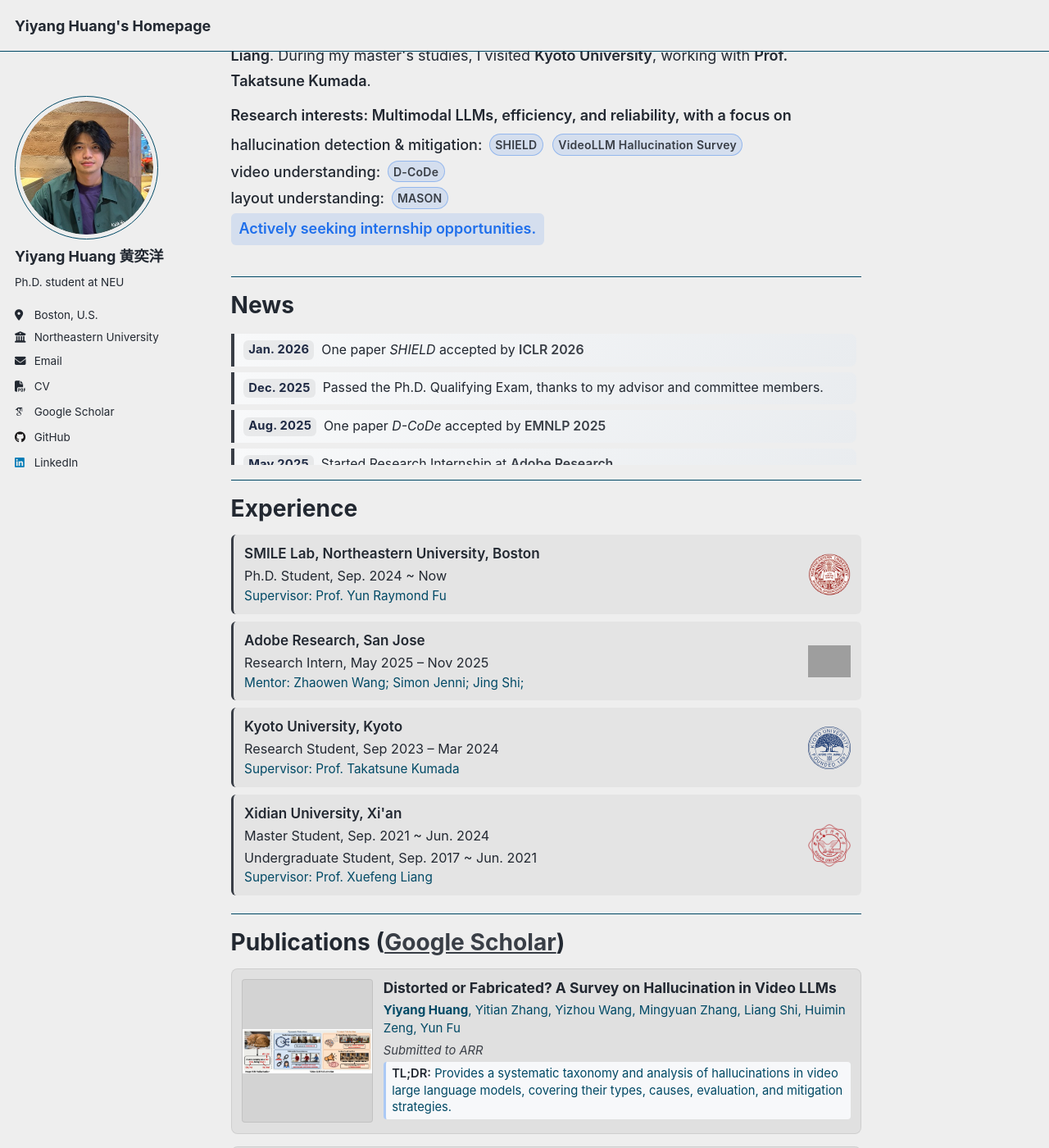
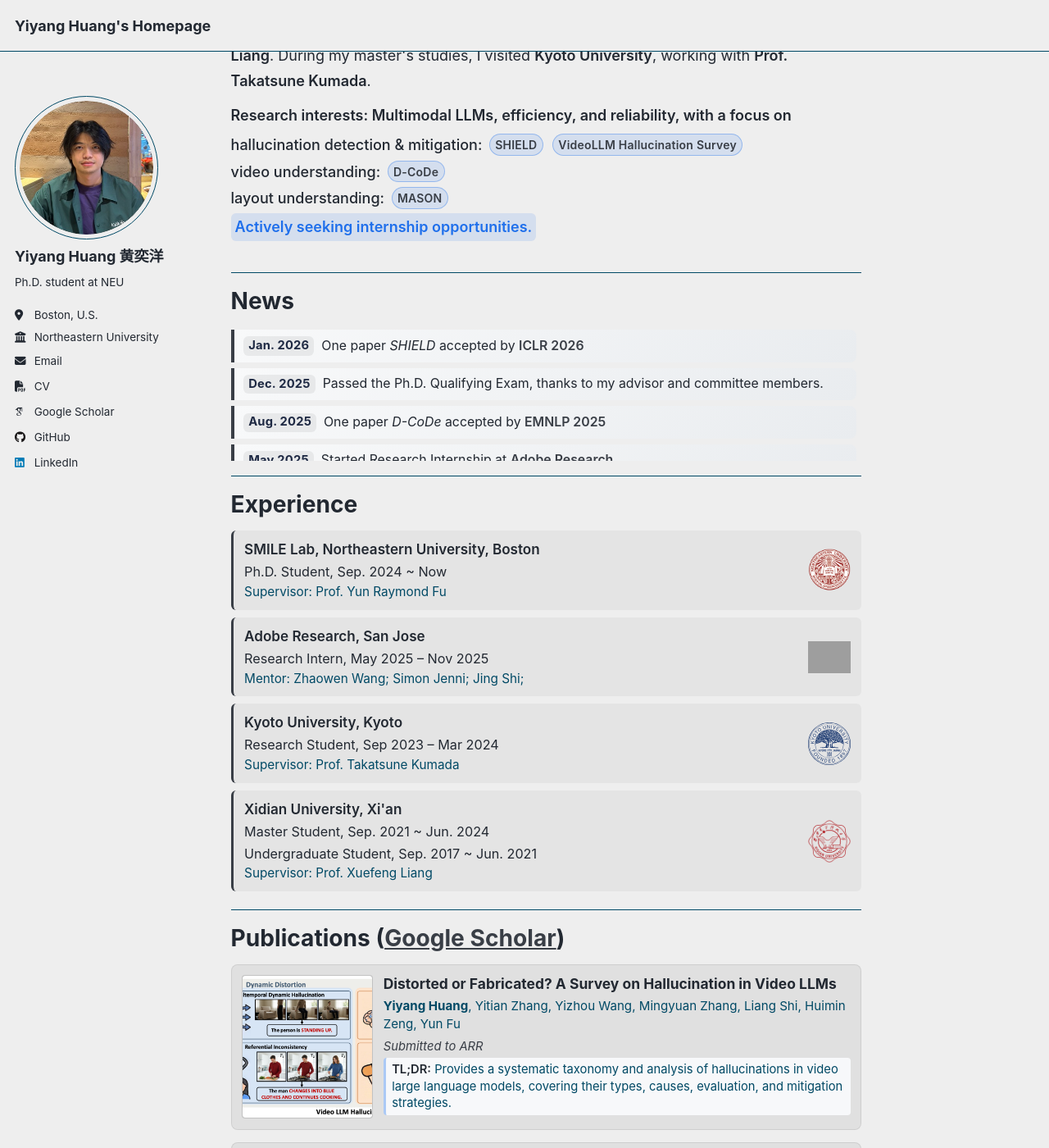
Before and after one commit to hukcc/hukcc.github.io, a Jekyll site: the page built from _pages/about.md, in a window 1280 px wide and 1400 px high, scrolled down 212 px. Shown: the whole window at 82% size. Built offline with Jekyll 4.4.1, drawn with Linux system fonts in a browser that asks for light colours; some web fonts are replaced; a script that is not in the unit is left out; grey boxes are pictures that could not be loaded.

Commit message:
Refine publication thumbnails and compact buttons
- Add hover preview for publication thumbnails
- Remove thumbnail click behavior
- Tighten internship highlight padding
- Reduce Paper/Code button size

```diff
--- a/_pages/about.md
+++ b/_pages/about.md
@@ -127,7 +127,10 @@
 
 <div class="pub-item" id="pub-videollm-hallucination">
   <div class="pub-thumb">
-    <img src="/images/pub_arr_hallucination.png" alt="ARR Survey" onerror="this.style.display='none'">
+    <span class="pub-thumb-link">
+      <img class="pub-thumb-img" src="/images/pub_arr_hallucination.png" alt="ARR Survey" onerror="this.style.display='none'">
+      <img class="pub-thumb-preview" src="/images/pub_arr_hallucination.png" alt="" aria-hidden="true">
+    </span>
   </div>
   <div class="pub-content">
     <div class="pub-title">Distorted or Fabricated? A Survey on Hallucination in Video LLMs</div>
@@ -141,7 +144,10 @@
 
 <div class="pub-item" id="pub-mason">
   <div class="pub-thumb">
-    <img src="/images/pub_mason.png" alt="MASON" onerror="this.style.display='none'">
+    <span class="pub-thumb-link">
+      <img class="pub-thumb-img" src="/images/pub_mason.png" alt="MASON" onerror="this.style.display='none'">
+      <img class="pub-thumb-preview" src="/images/pub_mason.png" alt="" aria-hidden="true">
+    </span>
   </div>
   <div class="pub-content">
     <div class="pub-title">MASON: Compositional Design Layout Understanding in VLMs through Multimodal Alignment and Structural Perception</div>
@@ -155,7 +161,10 @@
 
 <div class="pub-item" id="pub-shield">
   <div class="pub-thumb">
-    <img src="/images/pub_shield.png" alt="SHIELD" onerror="this.style.display='none'">
+    <span class="pub-thumb-link">
+      <img class="pub-thumb-img" src="/images/pub_shield.png" alt="SHIELD" onerror="this.style.display='none'">
+      <img class="pub-thumb-preview" src="/images/pub_shield.png" alt="" aria-hidden="true">
+    </span>
   </div>
   <div class="pub-content">
     <div class="pub-title">SHIELD: Suppressing Hallucinations In LVLM Encoders via Bias and Vulnerability Defense</div>
@@ -173,7 +182,10 @@
 
 <div class="pub-item" id="pub-dcode">
   <div class="pub-thumb">
-    <img src="/images/pub_dcode.png" alt="D-CoDe" onerror="this.style.display='none'">
+    <span class="pub-thumb-link">
+      <img class="pub-thumb-img" src="/images/pub_dcode.png" alt="D-CoDe" onerror="this.style.display='none'">
+      <img class="pub-thumb-preview" src="/images/pub_dcode.png" alt="" aria-hidden="true">
+    </span>
   </div>
   <div class="pub-content">
     <div class="pub-title">D-CoDe: Scaling Image-Pretrained VLMs to Video via Dynamic Compression and Question Decomposition</div>
@@ -191,7 +203,10 @@
 
 <div class="pub-item">
   <div class="pub-thumb">
-    <img src="/images/pub_lipreading.png" alt="LipReading" onerror="this.style.display='none'">
+    <span class="pub-thumb-link">
+      <img class="pub-thumb-img" src="/images/pub_lipreading.png" alt="LipReading" onerror="this.style.display='none'">
+      <img class="pub-thumb-preview" src="/images/pub_lipreading.png" alt="" aria-hidden="true">
+    </span>
   </div>
   <div class="pub-content">
     <div class="pub-title">LipReading for Low-resource Languages by Language Dynamic LoRA</div>
@@ -208,7 +223,10 @@
 
 <div class="pub-item">
   <div class="pub-thumb">
-    <img src="/images/pub_callip.png" alt="CALLip" onerror="this.style.display='none'">
+    <span class="pub-thumb-link">
+      <img class="pub-thumb-img" src="/images/pub_callip.png" alt="CALLip" onerror="this.style.display='none'">
+      <img class="pub-thumb-preview" src="/images/pub_callip.png" alt="" aria-hidden="true">
+    </span>
   </div>
   <div class="pub-content">
     <div class="pub-title">CALLip: Lipreading using Contrastive and Attribute Learning</div>
@@ -241,7 +259,7 @@
 
 .intro-note {
   display: inline-block;
-  padding: 0.22em 0.55em;
+  padding: 0.08em 0.28em;
   border-radius: 6px;
   background: rgba(31, 111, 235, 0.12);
   color: #1f6feb;
@@ -423,18 +441,47 @@
   background: rgba(0, 0, 0, 0.06);
   border: 1px solid rgba(0, 0, 0, 0.08);
   border-radius: 4px;
-  overflow: hidden;
+  overflow: visible;
   display: flex;
   align-items: center;
   justify-content: center;
   align-self: stretch;
 }
 
-.pub-thumb img {
+.pub-thumb-link {
+  display: flex;
   width: 100%;
   height: 100%;
+  position: relative;
+}
+
+.pub-thumb-img {
+  width: 100%;
+  height: 100%;
+  object-fit: cover;
+  object-position: center;
+  cursor: zoom-in;
+  border-radius: 4px;
+}
+
+.pub-thumb-preview {
+  position: absolute;
+  left: calc(100% + 10px);
+  top: 0;
+  width: 240px;
+  height: 150px;
+  padding: 6px;
+  background: #fff;
+  border: 1px solid rgba(0, 0, 0, 0.12);
+  border-radius: 6px;
+  box-shadow: 0 6px 18px rgba(0, 0, 0, 0.18);
   object-fit: contain;
-  object-position: center;
+  display: none;
+  z-index: 10;
+}
+
+.pub-thumb-link:hover .pub-thumb-preview {
+  display: block;
 }
 
 .pub-content {
@@ -493,8 +540,8 @@
 }
 
 .pub-link {
-  font-size: 0.72em;
-  padding: 0.22em 0.5em;
+  font-size: 0.68em;
+  padding: 0.18em 0.45em;
   background: #1f6feb;
   color: #fff !important;
   border: 1px solid #1f6feb;
```
